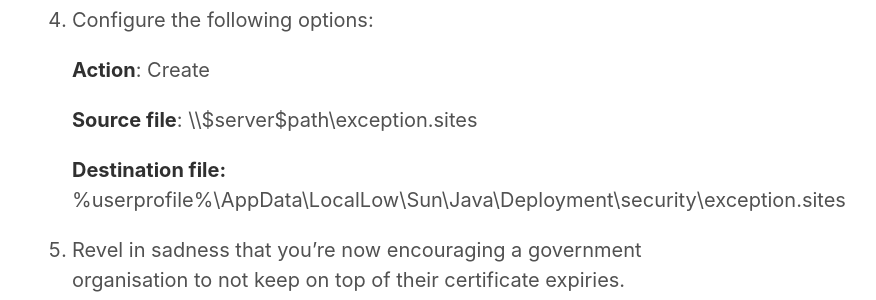
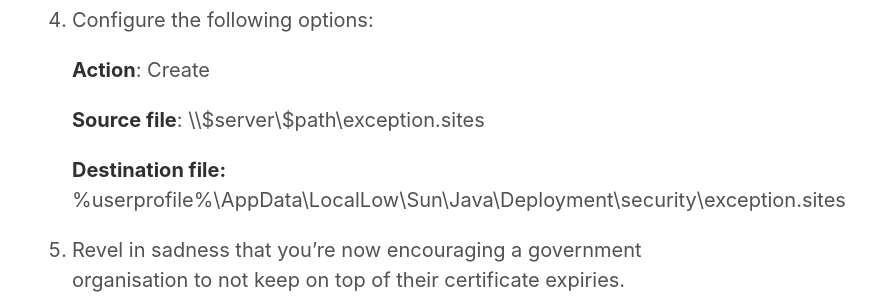
Before and after one commit to teejayen/teejayen.github.io, a Jekyll site: the page built from _posts/2018-09-18-controlling-java-runtime-exception-list-via-group-policy.md, in a window 1280 px wide. Shown: the part 951-1251 px from the top of the page, without its empty margins (258-1134 px from the left). Built offline with Jekyll 4.4.1, drawn with Linux system fonts in a browser that asks for light colours.

Commit message:
md is hard

```diff
--- a/_posts/2018-09-18-controlling-java-runtime-exception-list-via-group-policy.md
+++ b/_posts/2018-09-18-controlling-java-runtime-exception-list-via-group-policy.md
@@ -16,7 +16,7 @@ Java Runtime stores it's exception list in a plain text file,`exception.sites`,
 
     **Action**: Create
 
-    **Source file**: \\\\$server\$path\exception.sites
+    **Source file**: \\\\$server\\$path\exception.sites
 
     **Destination file:** %userprofile%\AppData\LocalLow\Sun\Java\Deployment\security\exception.sites
 5. Revel in sadness that you're now encouraging a government organisation to not keep on top of their certificate expiries.
```
